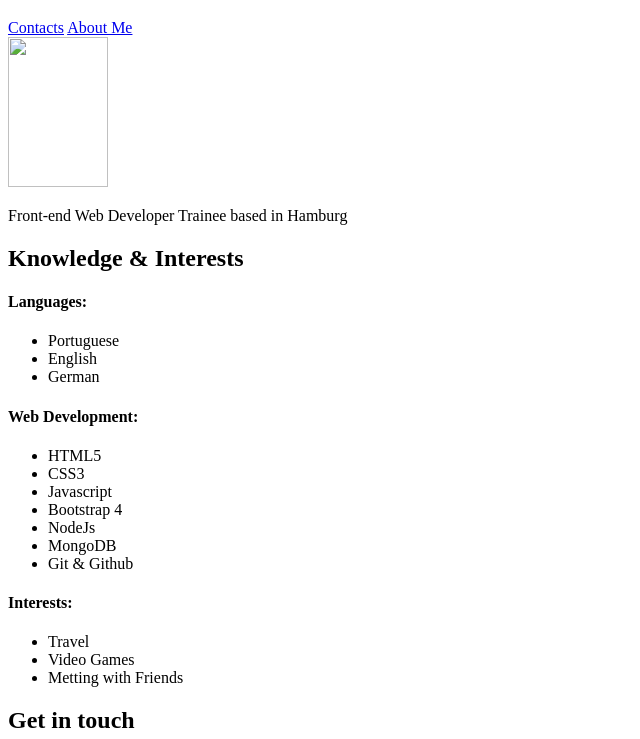
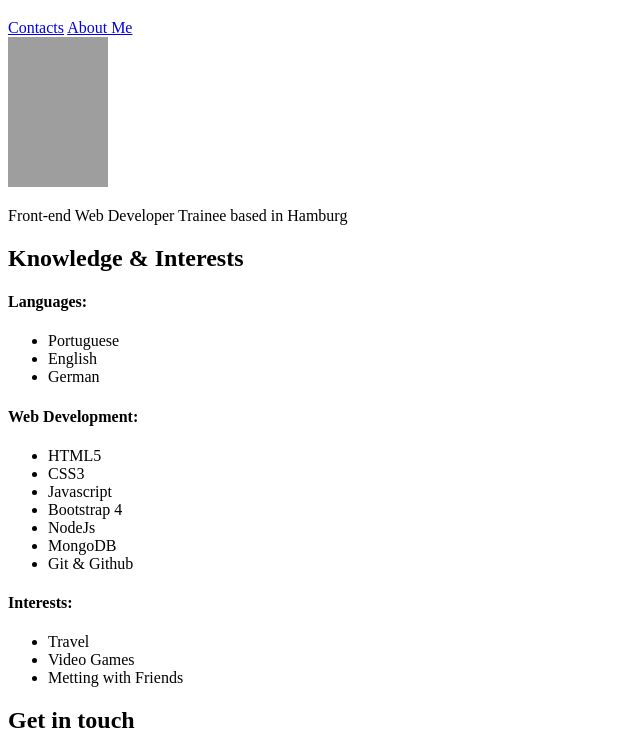
Before and after one commit to Joao17Duarte/personal-website, a plain HTML site: page src/index.html in a window 1280 px wide. Shown: the part 61-800 px from the top of the page, without its empty margins (0-640 px from the left). Drawn offline with Linux system fonts and the light colour scheme; the site is published under a folder, as on GitHub Pages, so addresses that start at the root find nothing.

Commit message:
update path img src

```diff
--- a/src/index.html
+++ b/src/index.html
@@ -16,7 +16,7 @@
     </header>
     <main>
         <section>
-            <img src="/personal-website/src/images/_DSC1314.jpg" alt="" height="150px" width="100px">
+            <img src="./images/_DSC1314.jpg" alt="" height="150px" width="100px">
             <p>Front-end Web Developer Trainee based in Hamburg</p>
         </section>
 
```
